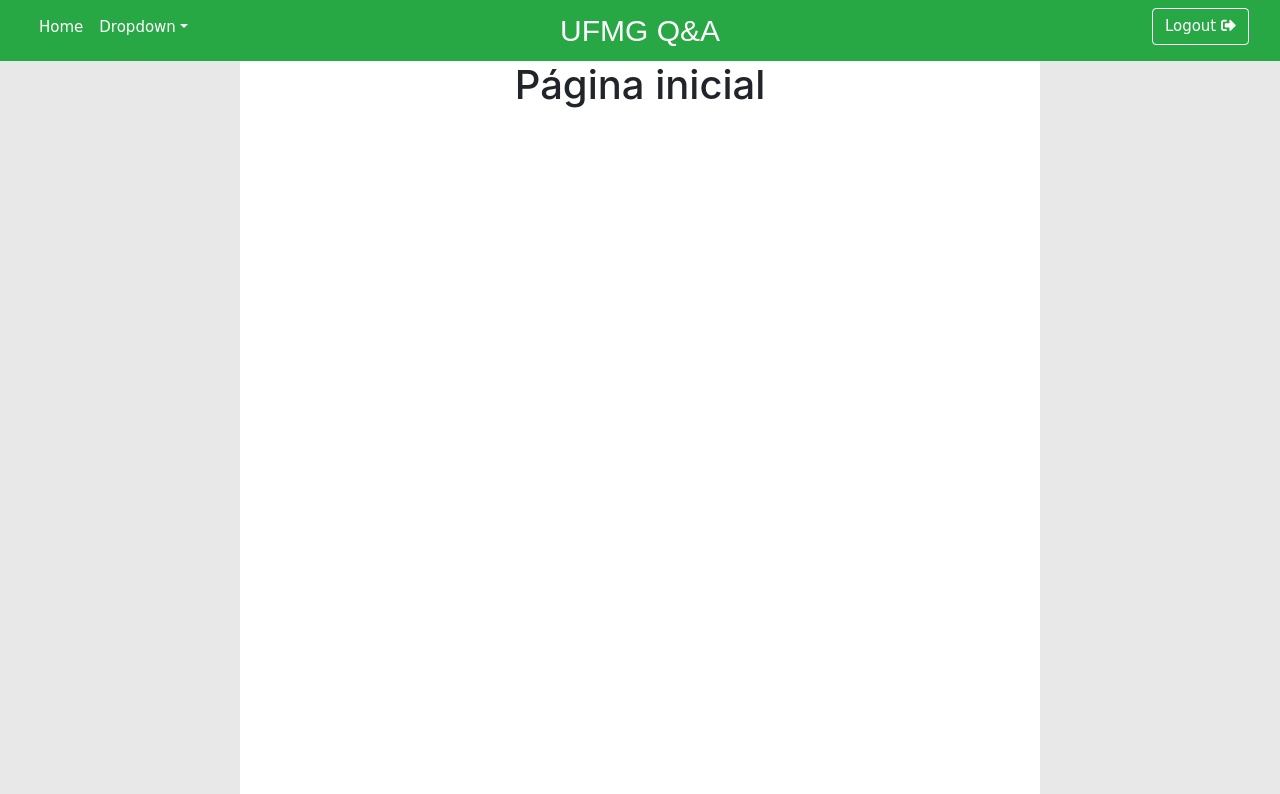
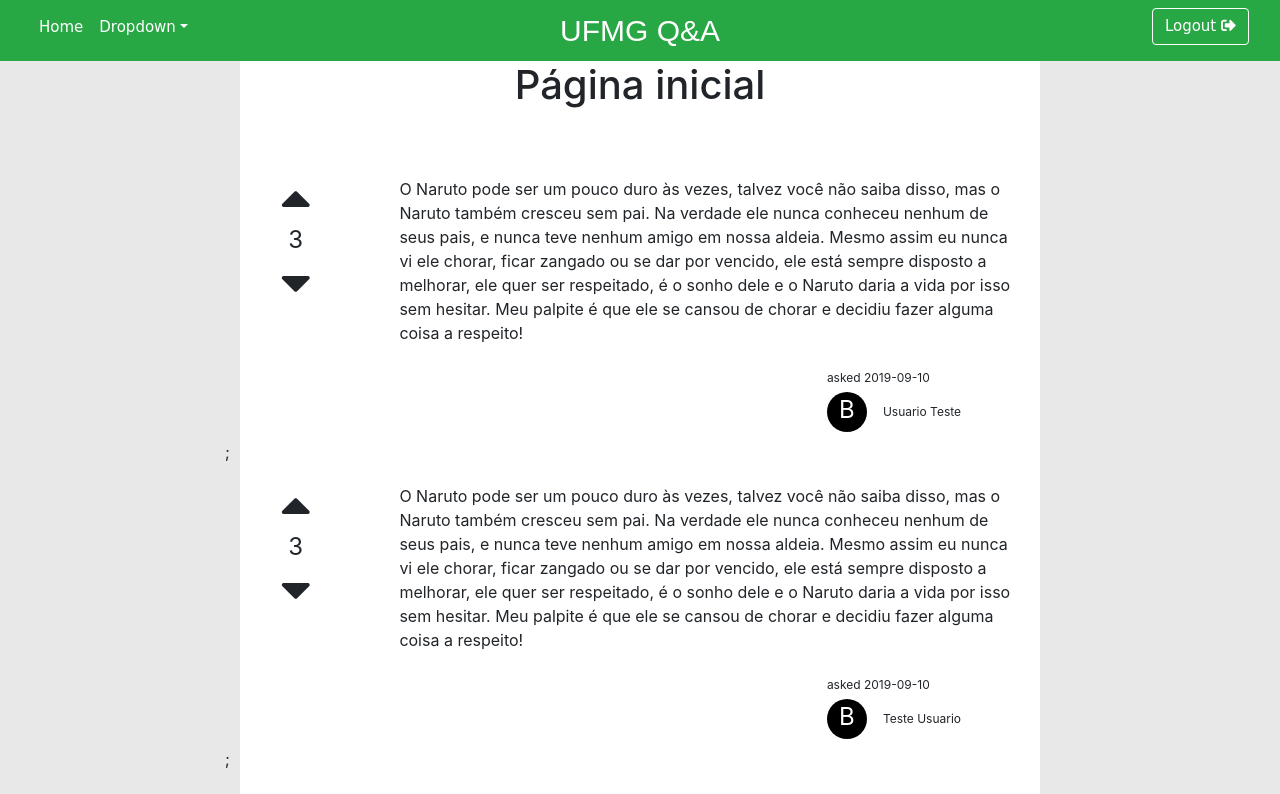
Before and after one commit to flaviolc18/qa-system-client, a React app: page /home in a window 1280 px wide. Shown: the top 794 px of the page. Built offline with nearby package versions, Linux system fonts and the light colour scheme.

Commit message:
feat(components): view (sem lógica) para o componente post (#9)

```diff
--- a/src/frontend/app.scss
+++ b/src/frontend/app.scss
@@ -1,3 +1,5 @@
+@import './scss/post.scss';
+
 body {
   background-color: rgb(232, 232, 232);
 }
--- /dev/null
+++ b/src/frontend/components/Post.jsx
@@ -0,0 +1,62 @@
+import React from 'react';
+import PropTypes from 'prop-types';
+
+import ProfilePicture from './ProfilePicture';
+
+function Votes({ votes }) {
+  return (
+    <div
+      className="d-flex align-items-center justify-content-center flex-column"
+      style={{
+        width: 75,
+        height: 125,
+      }}
+    >
+      <i className="fas fa-caret-up fa-3x" />
+      <text className="t-2">{votes}</text>
+      <i className="fas fa-caret-down fa-3x" />
+    </div>
+  );
+}
+
+Votes.propTypes = {
+  votes: PropTypes.number,
+};
+
+function Box({ name, date, image }) {
+  return (
+    <div className="box">
+      <text className="t-1">{`asked ${date}`}</text>
+      <div className="d-flex align-items-center">
+        <ProfilePicture image={image} />
+        <text className="t-1 p-3">{name}</text>
+      </div>
+    </div>
+  );
+}
+
+Box.propTypes = {
+  name: PropTypes.string,
+  date: PropTypes.string,
+  image: PropTypes.string,
+};
+
+function Post({ post, user }) {
+  return (
+    <div className="d-flex justify-content-around">
+      <Votes votes={post.upvotes - post.downvotes} />
+      <div className="d-flex flex-column align-items-end w-75">
+        <text>{post.descricao}</text>
+        <Box name={user.nome} date={post.dataCriacao} image={user.profilePicture} />
+      </div>
+    </div>
+  );
+}
+
+Post.propTypes = {
+  post: PropTypes.object,
+  user: PropTypes.object,
+  index: PropTypes.number,
+};
+
+export default Post;
--- /dev/null
+++ b/src/frontend/components/PostList.jsx
@@ -0,0 +1,26 @@
+import React from 'react';
+import PropTypes from 'prop-types';
+
+import Post from './Post';
+
+function PostList({ posts, users }) {
+  return (
+    <div>
+      {posts.map((post, key) => {
+        const user = users[post.usuarioId];
+        return (
+          <div key={key} style={{ paddingTop: 10, paddingBottom: 10 }}>
+            <Post post={post} user={user} />;
+          </div>
+        );
+      })}
+    </div>
+  );
+}
+
+PostList.propTypes = {
+  posts: PropTypes.array,
+  users: PropTypes.object,
+};
+
+export default PostList;
--- /dev/null
+++ b/src/frontend/components/ProfilePicture.jsx
@@ -0,0 +1,32 @@
+import React from 'react';
+import PropTypes from 'prop-types';
+
+function ProfilePicture({ image }) {
+  return (
+    <div
+      style={{
+        backgroundColor: '#000000',
+        width: 40,
+        height: 40,
+        borderRadius: 25,
+        display: 'flex',
+        justifyContent: 'center',
+      }}
+    >
+      <text
+        style={{
+          fontSize: 24,
+          color: '#FFFFFF',
+        }}
+      >
+        {image[0].toUpperCase()}
+      </text>
+    </div>
+  );
+}
+
+ProfilePicture.propTypes = {
+  image: PropTypes.string,
+};
+
+export default ProfilePicture;
--- /dev/null
+++ b/src/frontend/mock/pergunta.json
@@ -0,0 +1,34 @@
+[
+  {
+    "titulo": "Titulo teste",
+    "descricao": "O Naruto pode ser um pouco duro às vezes, talvez você não saiba disso, mas o Naruto também cresceu sem pai. Na verdade ele nunca conheceu nenhum de seus pais, e nunca teve nenhum amigo em nossa aldeia. Mesmo assim eu nunca vi ele chorar, ficar zangado ou se dar por vencido, ele está sempre disposto a melhorar, ele quer ser respeitado, é o sonho dele e o Naruto daria a vida por isso sem hesitar. Meu palpite é que ele se cansou de chorar e decidiu fazer alguma coisa a respeito!",
+    "dataCriacao": "2019-09-10",
+    "upvotes": 14,
+    "downvotes": 11,
+    "usuarioId": "123"
+  },
+  {
+    "titulo": "Titulo teste",
+    "descricao": "O Naruto pode ser um pouco duro às vezes, talvez você não saiba disso, mas o Naruto também cresceu sem pai. Na verdade ele nunca conheceu nenhum de seus pais, e nunca teve nenhum amigo em nossa aldeia. Mesmo assim eu nunca vi ele chorar, ficar zangado ou se dar por vencido, ele está sempre disposto a melhorar, ele quer ser respeitado, é o sonho dele e o Naruto daria a vida por isso sem hesitar. Meu palpite é que ele se cansou de chorar e decidiu fazer alguma coisa a respeito!",
+    "dataCriacao": "2019-09-10",
+    "upvotes": 14,
+    "downvotes": 11,
+    "usuarioId": "456"
+  },
+  {
+    "titulo": "Titulo teste",
+    "descricao": "O Naruto pode ser um pouco duro às vezes, talvez você não saiba disso, mas o Naruto também cresceu sem pai. Na verdade ele nunca conheceu nenhum de seus pais, e nunca teve nenhum amigo em nossa aldeia. Mesmo assim eu nunca vi ele chorar, ficar zangado ou se dar por vencido, ele está sempre disposto a melhorar, ele quer ser respeitado, é o sonho dele e o Naruto daria a vida por isso sem hesitar. Meu palpite é que ele se cansou de chorar e decidiu fazer alguma coisa a respeito!",
+    "dataCriacao": "2019-09-10",
+    "upvotes": 14,
+    "downvotes": 11,
+    "usuarioId": "123"
+  },
+  {
+    "titulo": "Titulo teste",
+    "descricao": "O Naruto pode ser um pouco duro às vezes, talvez você não saiba disso, mas o Naruto também cresceu sem pai. Na verdade ele nunca conheceu nenhum de seus pais, e nunca teve nenhum amigo em nossa aldeia. Mesmo assim eu nunca vi ele chorar, ficar zangado ou se dar por vencido, ele está sempre disposto a melhorar, ele quer ser respeitado, é o sonho dele e o Naruto daria a vida por isso sem hesitar. Meu palpite é que ele se cansou de chorar e decidiu fazer alguma coisa a respeito!",
+    "dataCriacao": "2019-09-10",
+    "upvotes": 14,
+    "downvotes": 11,
+    "usuarioId": "456"
+  }
+]
--- /dev/null
+++ b/src/frontend/mock/usuario.json
@@ -0,0 +1,18 @@
+{
+  "123": {
+    "nome": "Usuario Teste",
+    "login": "usuarioTeste123",
+    "senha": "senhaTeste123",
+    "descricao": "Eu incididunt laborum sint nulla. Adipisicing aute aute veniam ea non voluptate minim enim irure ex sint officia. Minim elit cupidatat",
+    "reputacao": 100,
+    "profilePicture": "base64:://asdkajsdkljhsalkjfhuiafh8934u5y82726cn8246d/97847rnn903287rndxibk56897c4n6"
+  },
+  "456": {
+    "nome": "Teste Usuario",
+    "login": "usuarioTeste123",
+    "senha": "senhaTeste123",
+    "descricao": "Eu incididunt laborum sint nulla. Adipisicing aute aute veniam ea non voluptate minim enim irure ex sint officia. Minim elit cupidatat",
+    "reputacao": 100,
+    "profilePicture": "base64:://asdkajsdkljhsalkjfhuiafh8934u5y82726cn8246d/97847rnn903287rndxibk56897c4n6"
+  }
+}
--- a/src/frontend/pages/Home.jsx
+++ b/src/frontend/pages/Home.jsx
@@ -1,4 +1,9 @@
 import React, { Component } from 'react';
+
+import PostList from '../components/PostList';
+
+import mockUsuarios from '../mock/usuario.json';
+import mockPerguntas from '../mock/pergunta.json';
 
 class App extends Component {
   render() {
@@ -6,6 +11,14 @@
       <div className="teste">
         <div className="row justify-content-center">
           <h1>Página inicial</h1>
+
+          <div
+            style={{
+              paddingTop: 50,
+            }}
+          >
+            <PostList posts={mockPerguntas} users={mockUsuarios} />
+          </div>
         </div>
       </div>
     );
--- a/src/frontend/pages/Index.jsx
+++ b/src/frontend/pages/Index.jsx
@@ -1,10 +1,12 @@
 import React from 'react';
-import Home from './Home';
 import { Router } from '@reach/router';
 import PropTypes from 'prop-types';
 
+import Home from './Home';
+
 import Navbar from '../components/Navbar';
 import Feed from '../components/Feed';
+
 const links = [
   { label: 'Home', class: 'navigation', type: 'link', to: '/home' },
   {
--- /dev/null
+++ b/src/frontend/scss/post.scss
@@ -0,0 +1,19 @@
+.box {
+  width: 200px;
+  height: 75px;
+  display: flex;
+  flex-direction: column;
+  justify-content: center;
+  align-items: start;
+  padding: 5px;
+  margin-top: 20px;
+  border-radius: 5px;
+}
+
+.t-1 {
+  font-size: 12px;
+}
+
+.t-2 {
+  font-size: 24px;
+}
```
